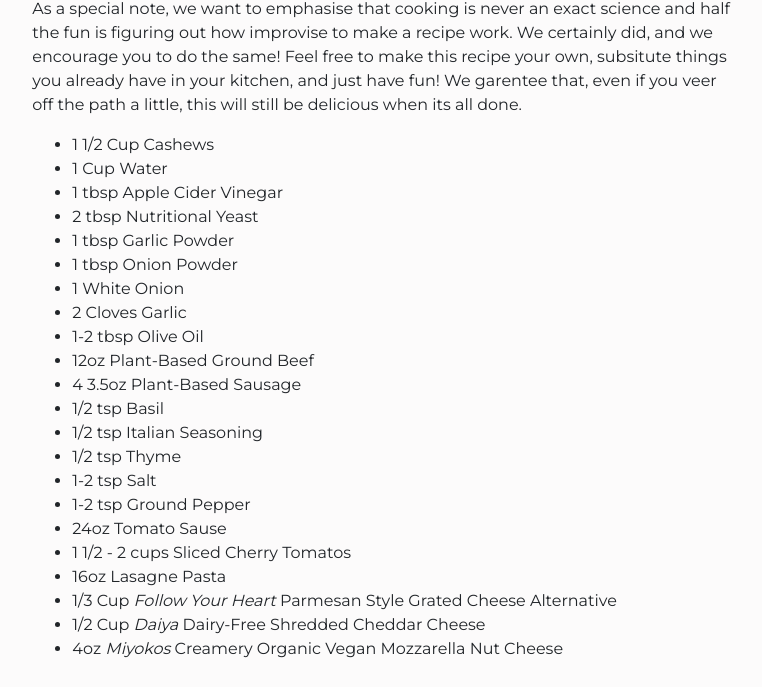
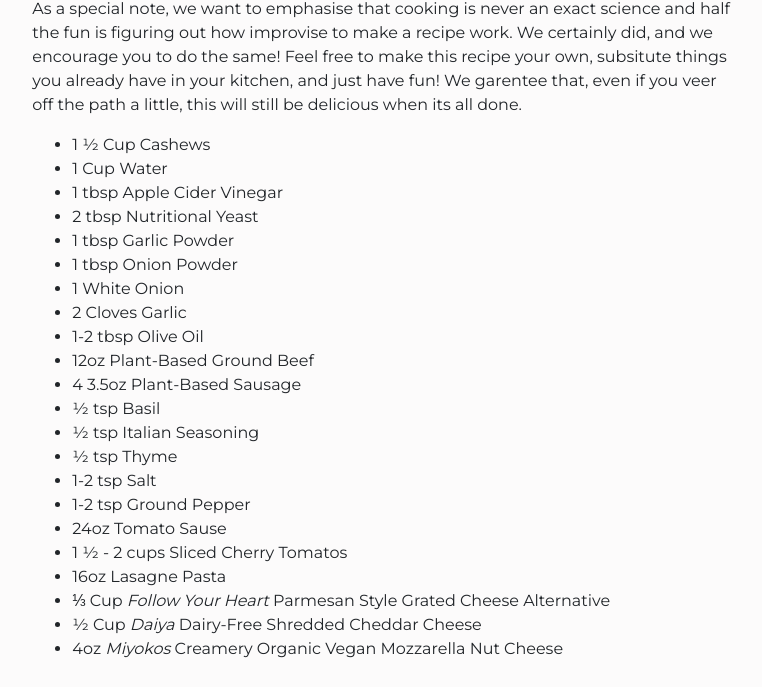
Before and after one commit to kfrye2/kfrye2.github.io, a plain HTML site: page lazagna.html in a window 1280 px wide. Shown: the part 938-1625 px from the top of the page, without its empty margins (236-998 px from the left). Drawn offline with nearby package versions, Linux system fonts and the light colour scheme; a web font is replaced by a local one.

Commit message:
fix top fractions

```diff
--- a/lazagna.html
+++ b/lazagna.html
@@ -234,7 +234,7 @@
                                             </p>
                                             <div>
                                                 <ul>
-                                                    <li>1 1/2 Cup Cashews</li>
+                                                    <li>1 &frac12; Cup Cashews</li>
                                                     <li>1 Cup Water</li>
                                                     <li>1 tbsp Apple Cider Vinegar</li>
                                                     <li>2 tbsp Nutritional Yeast</li>
@@ -243,7 +243,6 @@
 
                                                     <li>1 White Onion</li>
                                                     <li>2 Cloves Garlic</li>
-                                                    <!--Cook until Brown (7min)-->
                                                     <li>1-2 tbsp Olive Oil</li>
                                                     <li>12oz Plant-Based Ground Beef</li>
                                                     <!--Impossible-->
@@ -251,36 +250,25 @@
                                                     <li>4 3.5oz Plant-Based Sausage</li>
                                                     <!--Beyond Meet HOT Italian Sausage-->
                                                     <!--https://www.beyondmeat.com/products/hot-italian/-->
-                                                    <!--Add Onions-->
-                                                    <!--Add Garlic-->
 
-                                                    <li>1/2 tsp Basil</li>
-                                                    <!--Fresh or dried (we used dried)-->
-                                                    <li>1/2 tsp Italian Seasoning</li>
-                                                    <li>1/2 tsp Thyme</li>
-                                                    <!--Fresh or dried (we used dried)-->
+                                                    <li>&frac12; tsp Basil</li>
+                                                    <li>&frac12; tsp Italian Seasoning</li>
+                                                    <li>&frac12; tsp Thyme</li>
                                                     <li>1-2 tsp Salt</li>
                                                     <li>1-2 tsp Ground Pepper</li>
                                                     <li>24oz Tomato Sause</li>
-                                                    <!--Pick your favorite flavor - we like garlic. Chunky or otherwise-->
-                                                    <li>1 1/2 - 2 cups Sliced Cherry Tomatos</li>
-                                                    <!--cause they are delicious-->
-                                                    <!--Let simmer for about 20-30 minutes on low-->
+                                                    <li>1 &frac12; - 2 cups Sliced Cherry Tomatos</li>
 
                                                     <li>16oz Lasagne Pasta</li>
-                                                    <!--16oz or less - we did not use the whole thing-->
-                                                    <!--Vegan Cheeses of your choice. We used...-->
-                                                    <li>1/3 Cup <em>Follow Your Heart</em> Parmesan Style Grated Cheese
+                                                    <li>&frac13; Cup <em>Follow Your Heart</em> Parmesan Style Grated Cheese
                                                         Alternative</li>
                                                     <!--https://followyourheart.com/products/parmesan-grated/-->
-                                                    <li>1/2 Cup <em>Daiya</em> Dairy-Free Shredded Cheddar Cheese</li>
+                                                    <li>&frac12; Cup <em>Daiya</em> Dairy-Free Shredded Cheddar Cheese</li>
                                                     <!--https://daiyafoods.com/our-foods/shreds/cheddar/-->
                                                     <li>4oz <em>Miyokos</em> Creamery Organic Vegan Mozzarella Nut
                                                         Cheese
                                                     </li>
                                                     <!--https://miyokos.com/products/fresh-vegan-mozzarella-cheese-->
-
-                                                    <!--Cover in aluminum foil and bake at 350 for 30 min. uncover and cook for an additional 10 min-->
                                                 </ul>
                                             </div>
                                         </div>
```
